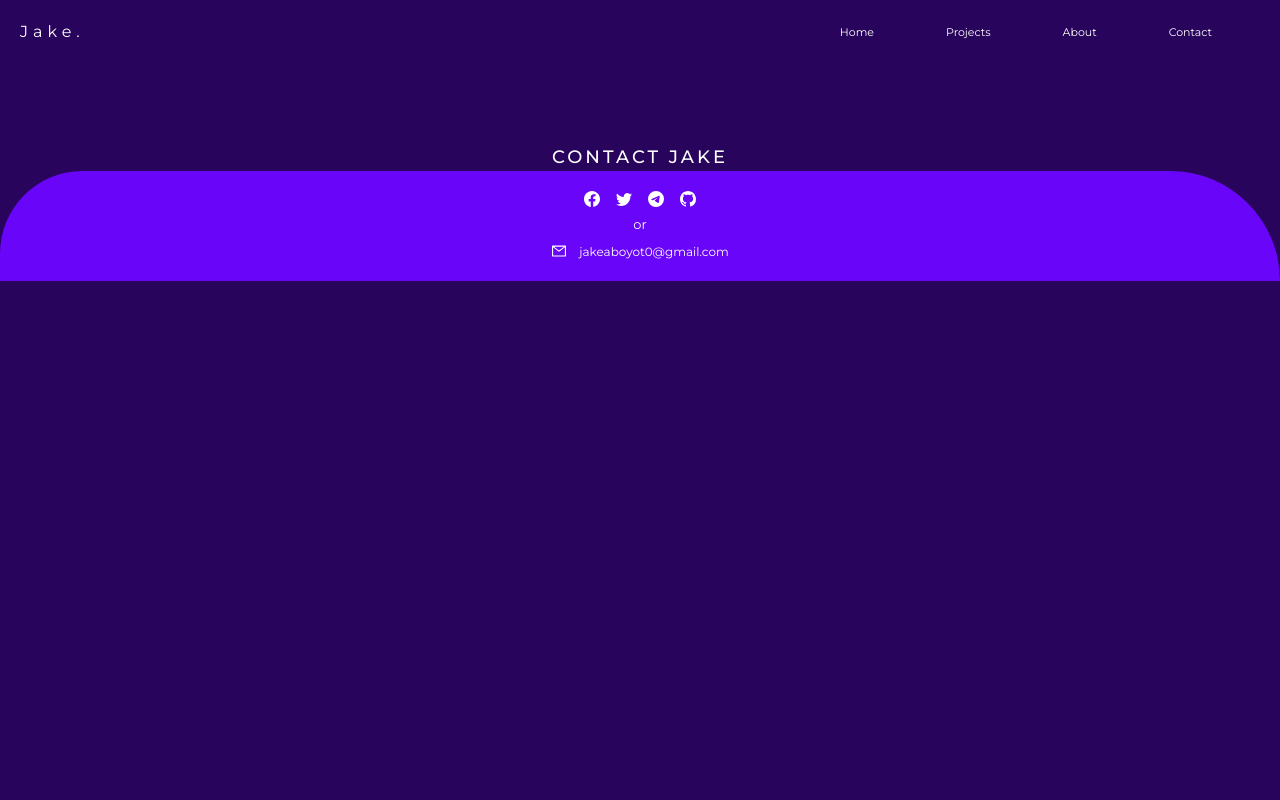
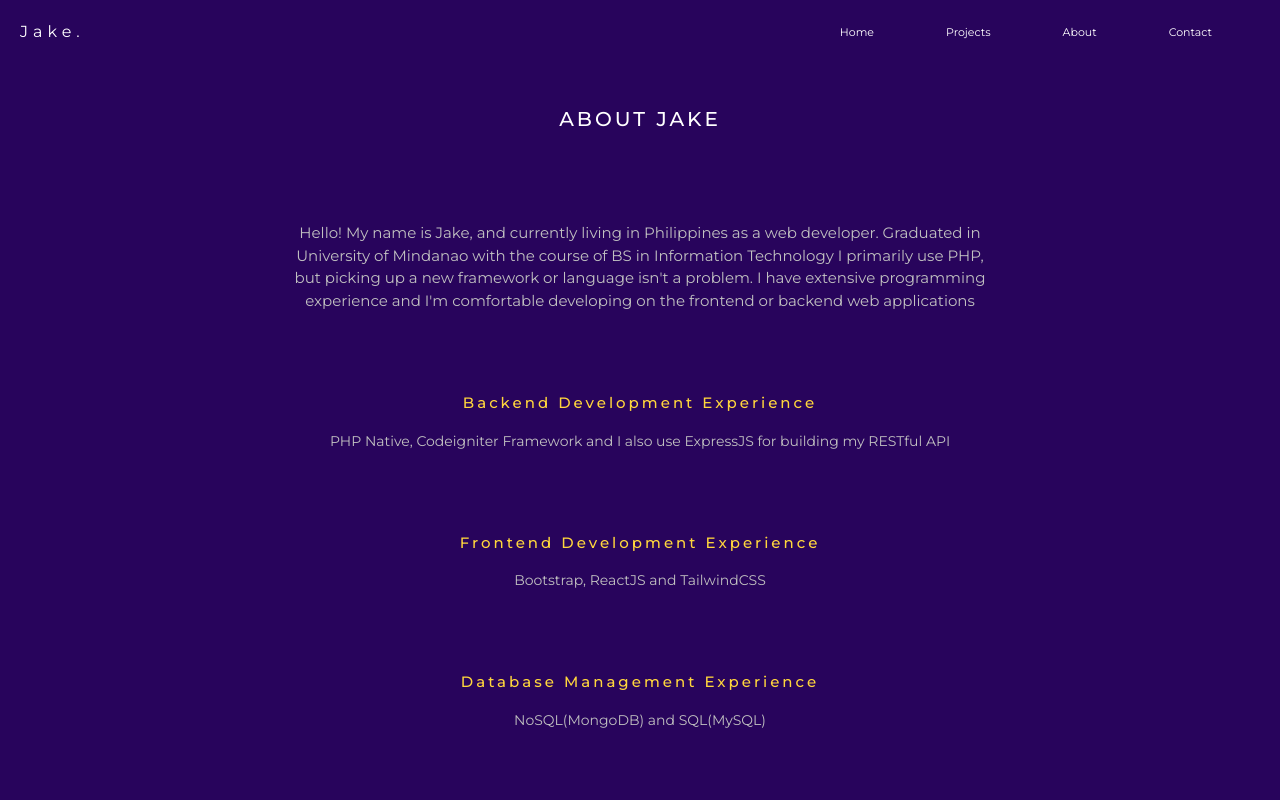
Before and after one commit to jakedsi/my_portfolio, a React (Create React App) app: page /about in a window 1280 px wide. Shown: the top 800 px of the page. Built offline with nearby package versions, Linux system fonts and the light colour scheme.

Commit message:
about us route/page

```diff
--- a/src/App.js
+++ b/src/App.js
@@ -2,6 +2,7 @@ import React from 'react'
 import Navbar from './components/Navbar'
 import Home from './components/Home/Home'
 import Projects from './components/Projects/Projects'
+import About from './components/About/About'
 import Footer from './components/Footer'
 import {BrowserRouter as Router, Routes, Route} from 'react-router-dom'
 
@@ -13,6 +14,7 @@ export default function App() {
           <Routes>
           <Route exact path='/' element={<Home />} />
           <Route exact path='/projects' element={<Projects />} />
+          <Route exact path='/about' element={<About />} />
           </Routes>
         <Footer />
       </Router>
--- /dev/null
+++ b/src/components/About/About.js
@@ -0,0 +1,18 @@
+import React from 'react'
+
+export default function About() {
+  return (
+    <div className='h-auto'>
+        <h1 className='text-center text-white text-[20px] font-medium my-[5vh]' style={{letterSpacing:"3px"}}>ABOUT JAKE</h1>
+        <p className='w-screen text-center px-[22vw] mt-[11vh] text-[15px] text-[#c1c1c1]'>Hello! My name is Jake, and currently living in Philippines as a web developer. Graduated in University of Mindanao with the course of BS in Information Technology I primarily use PHP, but picking up a new framework or language isn't a problem. I have extensive programming experience and I'm comfortable developing on the frontend or backend web applications</p>
+        <h1 className='text-center text-[#FFD63C] text-[15px] font-medium mt-[10vh]' style={{letterSpacing:"3px"}}>Backend Development Experience</h1>
+        <p className='w-screen text-center px-[22vw] mt-[2vh] text-[14px] text-[#c1c1c1]'>PHP Native, Codeigniter Framework and I also use ExpressJS for building my RESTful API</p>
+        <h1 className='text-center text-[#FFD63C] text-[15px] font-medium mt-[10vh]' style={{letterSpacing:"3px"}}>Frontend Development Experience</h1>
+        <p className='w-screen text-center px-[22vw] mt-[2vh] text-[14px] text-[#c1c1c1]'>Bootstrap, ReactJS and TailwindCSS</p>
+        <h1 className='text-center text-[#FFD63C] text-[15px] font-medium mt-[10vh]' style={{letterSpacing:"3px"}}>Database Management Experience</h1>
+        <p className='w-screen text-center px-[22vw] mt-[2vh] text-[14px] text-[#c1c1c1]'>NoSQL(MongoDB) and SQL(MySQL)</p>
+        <h1 className='text-center text-[#FFD63C] text-[15px] font-medium mt-[10vh]' style={{letterSpacing:"3px"}}>Others</h1>
+        <p className='w-screen text-center px-[22vw] mt-[2vh] text-[14px] text-[#c1c1c1]'>Git and Trello Kanban</p>
+    </div>
+  )
+}
--- a/src/components/Footer.js
+++ b/src/components/Footer.js
@@ -3,7 +3,7 @@ import {BsFacebook, BsTwitter, BsTelegram, BsGithub} from 'react-icons/bs'
 import {AiOutlineMail} from 'react-icons/ai'
 export default function Footer() {
   return (
-    <div className=' mt-20'>
+    <div className=' mt-[20vh]'>
       <h1 className='text-center text-white text-[18px] font-medium' style={{letterSpacing:"3px"}}>CONTACT JAKE</h1>
       <div className='h-auto w-screen bg-[#6905F9] rounded-tr-[12rem] rounded-tl-[9rem] flex flex-col justify-center items-center gap-2 py-5'>
         <div className='flex gap-4 text-white'>
```
Also changed, not shown: src/assets/confidential.jpg.
